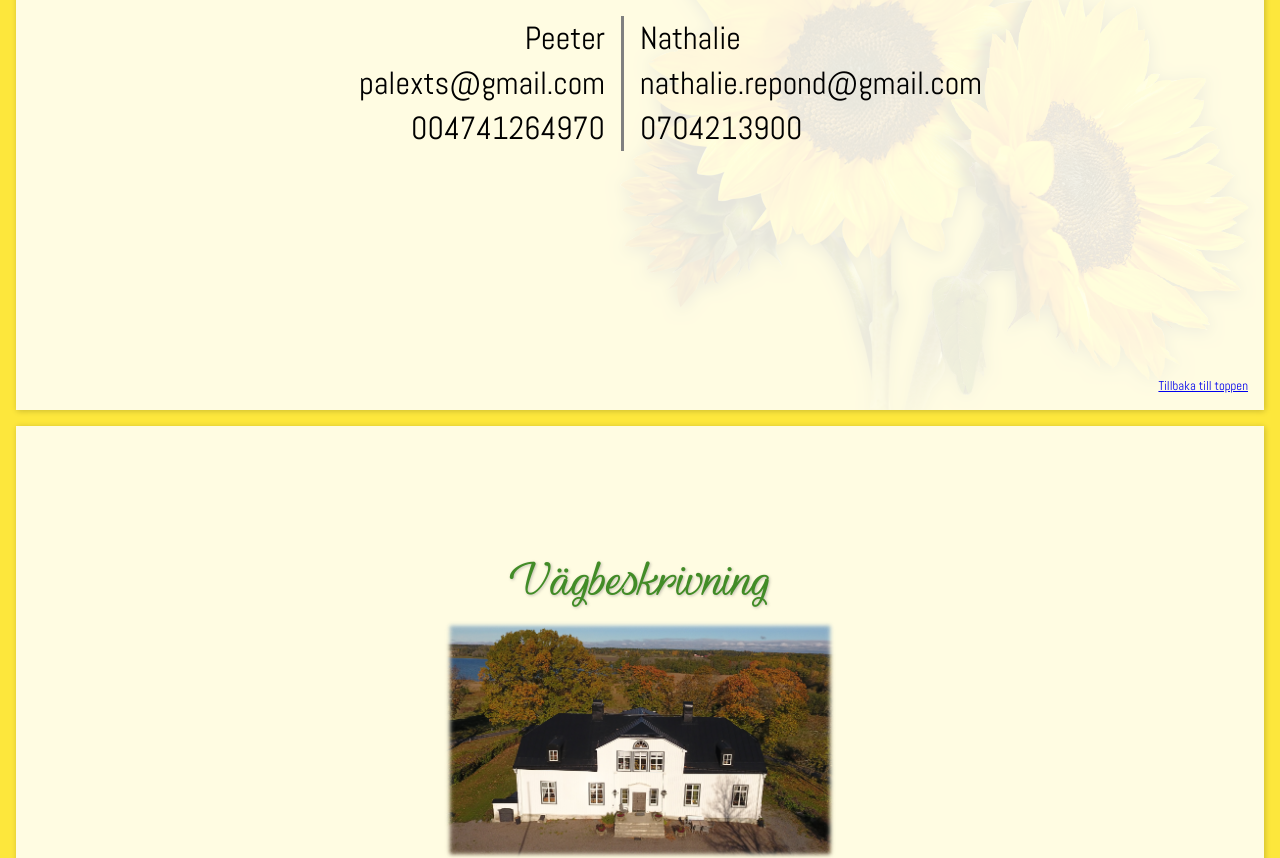
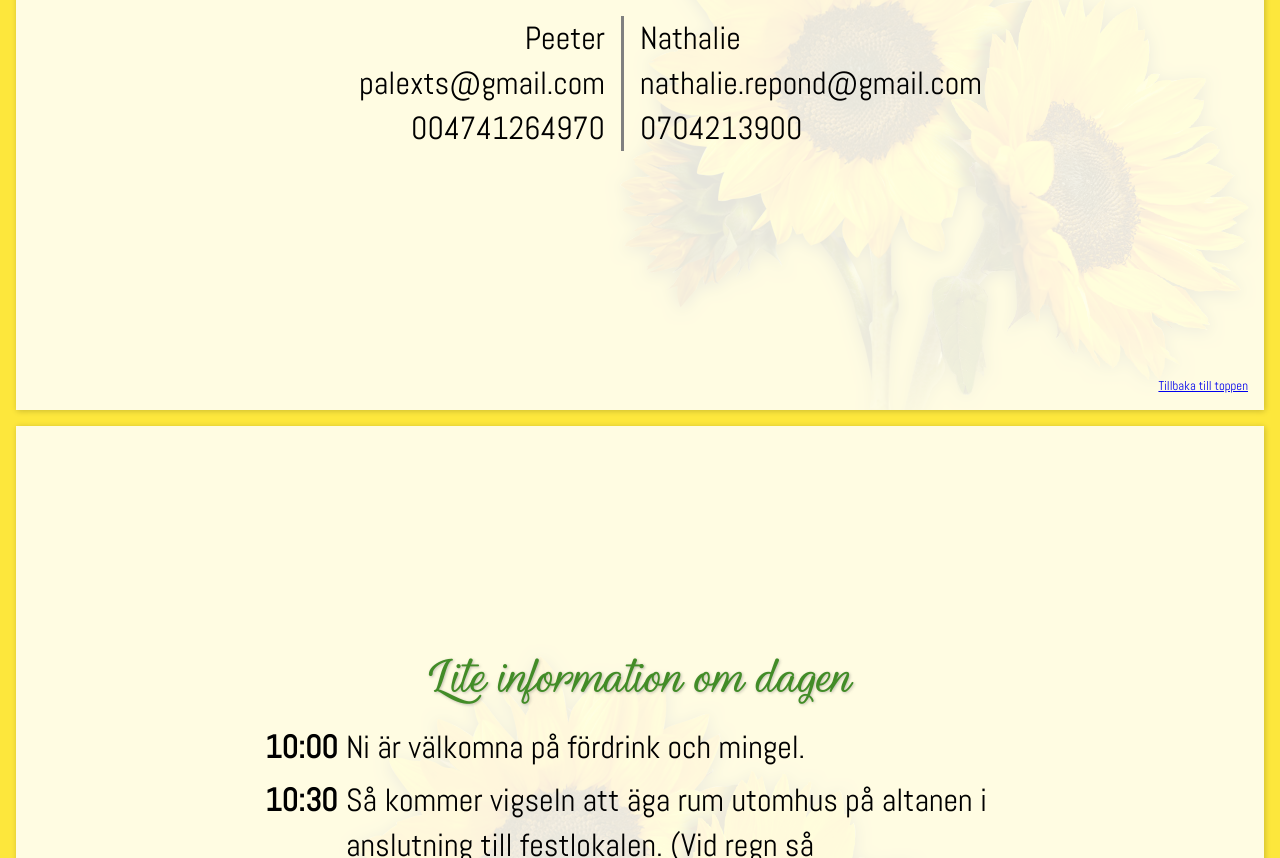
Before and after one commit to Markus-ipse/elin-och-erik, a plain HTML site: page docs/index.html in a window 1280 px wide. Shown: the part 1942-2800 px from the top of the page. Drawn offline with nearby package versions, Linux system fonts and the light colour scheme; some packages are replaced by stand-ins of ours; a script that the page names is missing.

Commit message:
add info card

```diff
--- a/docs/index.html
+++ b/docs/index.html
@@ -24,6 +24,7 @@
             <nav>
                 <a href="#anmalan">Anmälan</a>
                 <a href="#toastmaster">Toastmasterparet</a>
+                <a href="#info">Info</a>
                 <a href="#vagbeskrivning">Vägbeskrivning</a>
             </nav>
 
@@ -57,6 +58,24 @@
             </section>
             <a href="#" class="to-top">Tillbaka till toppen</a>
         </div>
+        <div class="card" id="info">
+            <section>
+                <h2 class="title">Lite information om dagen</h2>
+                <div class="schedule">
+                    <span class="time">10:00</span> Ni är välkomna på fördrink och mingel.</div>
+
+                <div class="schedule">
+                    <span class="time">10:30</span> Så kommer vigseln att äga rum utomhus på altanen i anslutning till festlokalen. (Vid regn
+                    så rekommenderas paraply) </div>
+
+                <div class="schedule">
+                    <span class="time">11:15</span> Så beräknas dörrarna in till buffen öppnas.</div>
+
+                <div class="schedule">
+                    <span class="time">14:30</span> Avslutas dagen med en gemensam gruppbild.</div>
+            </section>
+            <a href="#" class="to-top">Tillbaka till toppen</a>
+        </div>
         <div class="card" id="vagbeskrivning">
             <section>
                 <h2 class="title">Vägbeskrivning</h2>
--- a/docs/styles.css
+++ b/docs/styles.css
@@ -170,3 +170,20 @@ section {
   right: 1rem;
   bottom: 1rem;
 }
+
+.schedule {
+  text-align: left;
+  position: relative;
+  display: table-row;
+  /* padding-bottom: 1rem; */
+}
+
+.schedule .time {
+  display: table-cell;
+  height: 100%;
+  font-weight: bold;
+  /* float: left; */
+  /* margin-right: .5em; */
+  padding-right: .5rem;
+  padding-top: .5rem;
+}
```
